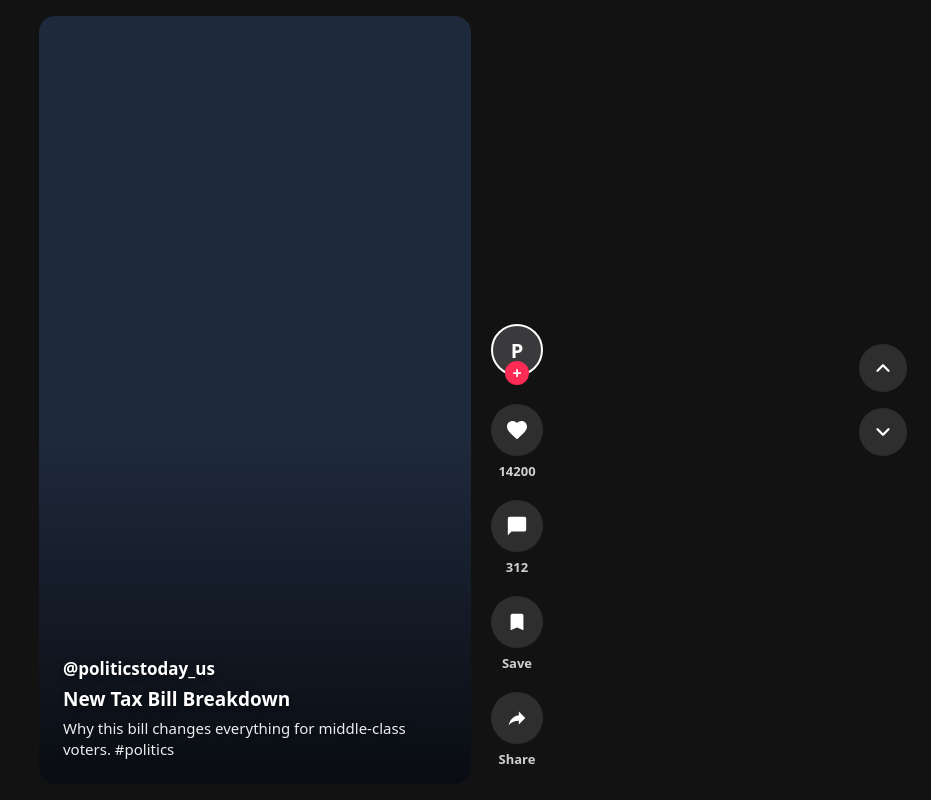
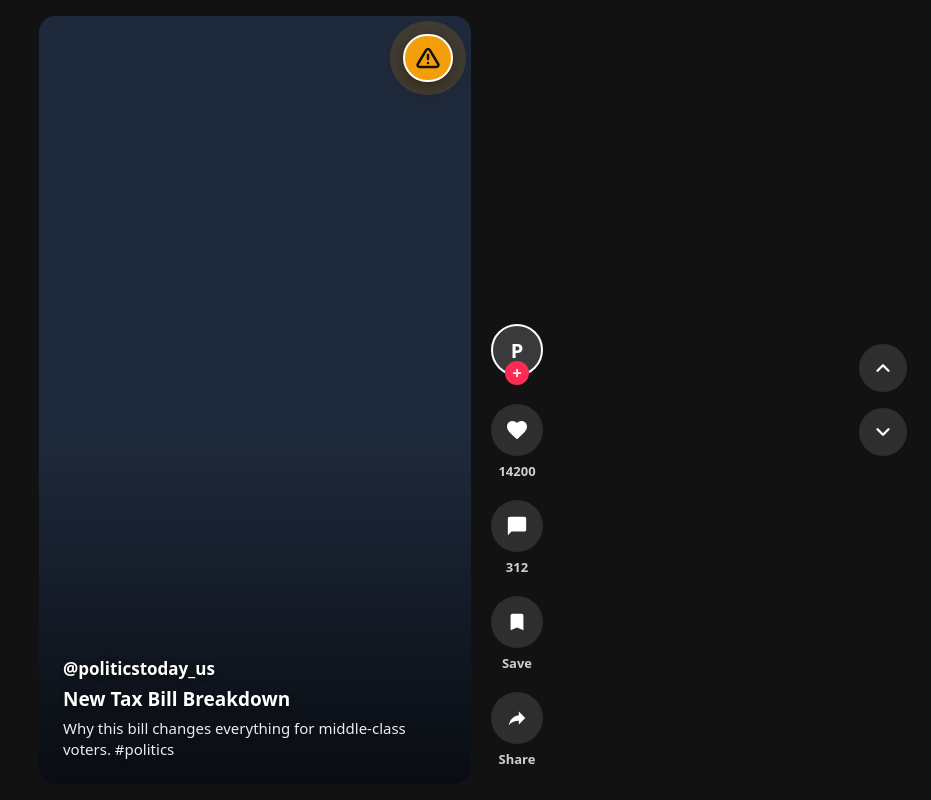
Before and after one commit to BhaaratMUIC/bias-checker, a plain HTML site: page index.html in a window 1280 px wide. Shown: the whole page, without its empty margins (349-1280 px from the left). Drawn offline with Linux system fonts and the light colour scheme.

Commit message:
add task 1 w/ improvements

```diff
--- a/app.js
+++ b/app.js
@@ -8,6 +8,17 @@ async function init() {
     <div class="slide">
       <div class="player-wrap">
         <section class="video-card" style="background:${p.color}">
+          ${p.biased ? `
+            <button class="bias-indicator" title="Potential bias detected" aria-label="Potential bias detected">
+              <svg class="warn-icon" viewBox="0 0 24 24" width="24" height="24" fill="none" stroke="currentColor" stroke-width="2.5" stroke-linecap="round" stroke-linejoin="round">
+                <path d="M10.29 3.86L1.82 18a2 2 0 0 0 1.71 3h16.94a2 2 0 0 0 1.71-3L13.71 3.86a2 2 0 0 0-3.42 0z"/>
+                <line x1="12" y1="9" x2="12" y2="13"/>
+                <line x1="12" y1="17" x2="12.01" y2="17"/>
+              </svg>
+              <span class="bias-label">Bias Alert</span>
+              <span class="bias-chevron">›</span>
+            </button>
+          ` : ""}
           <div class="play-status">▶</div>
           <div class="video-meta">
             <div class="handle">${p.handle}</div>
@@ -61,10 +72,33 @@ async function init() {
       </div>
     </div>
   `).join("");
+
+  // Trigger attention animation each time a biased post scrolls into view
+  const observer = new IntersectionObserver((entries) => {
+    entries.forEach((entry) => {
+      const badge = entry.target.querySelector(".bias-indicator");
+      if (!badge) return;
+      if (entry.isIntersecting) {
+        badge.classList.remove("compact");
+        badge.classList.add("attention");
+        clearTimeout(badge._timer);
+        badge._timer = setTimeout(() => badge.classList.add("compact"), 2800);
+      } else {
+        badge.classList.remove("attention", "compact");
+      }
+    });
+  }, { root: feed, threshold: 0.7 });
+
+  document.querySelectorAll(".slide").forEach((slide) => observer.observe(slide));
 }
 
-// Click handling for pause/play, like, and save
+// Click handling for bias indicator, pause/play, like, and save
 feed.addEventListener("click", (e) => {
+  if (e.target.closest(".bias-indicator")) {
+    // Hook for bias info panel later
+    return;
+  }
+
   const card = e.target.closest(".video-card");
   if (card) card.classList.toggle("paused");
 
--- a/posts.json
+++ b/posts.json
@@ -6,7 +6,8 @@
     "desc": "Why this bill changes everything for middle-class voters. #politics",
     "color": "#1e293b",
     "likes": 14200,
-    "comments": 312
+    "comments": 312,
+    "biased": true
   },
   {
     "id": 2,
@@ -15,7 +16,8 @@
     "desc": "Comparing solar subsidies vs. natural gas investments. #energy",
     "color": "#1f2937",
     "likes": 8350,
-    "comments": 128
+    "comments": 128,
+    "biased": true
   },
   {
     "id": 3,
@@ -24,6 +26,7 @@
     "desc": "A 60-second refresher on Senate cloture votes. #civics",
     "color": "#172554",
     "likes": 21900,
-    "comments": 540
+    "comments": 540,
+    "biased": false
   }
 ]
--- a/styles.css
+++ b/styles.css
@@ -8,9 +8,9 @@ body { background: #121212; color: #fff; width: 100vw; height: 100vh; overflow:
   overflow-y: scroll;
   scroll-snap-type: y mandatory;
   scroll-behavior: smooth;
-  scrollbar-width: none; /* Firefox */
+  scrollbar-width: none;
 }
-.feed::-webkit-scrollbar { display: none; } /* Chrome/Safari */
+.feed::-webkit-scrollbar { display: none; }
 
 .slide {
   width: 100%;
@@ -97,3 +97,77 @@ body { background: #121212; color: #fff; width: 100vw; height: 100vh; overflow:
   transition: background 0.15s;
 }
 .nav-btn:hover { background: rgba(255, 255, 255, 0.22); }
+
+/* Top-right expandable bias indicator */
+.bias-indicator {
+  position: absolute;
+  top: 18px;
+  right: 18px;
+  z-index: 3;
+  height: 48px;
+  padding: 0 14px;
+  border-radius: 999px;
+  border: 2.5px solid #ffffff;
+  background: #f59e0b;
+  color: #121212;
+  font-weight: 700;
+  font-size: 14px;
+  display: flex;
+  align-items: center;
+  gap: 8px;
+  cursor: pointer;
+  box-shadow: 0 4px 16px rgba(0, 0, 0, 0.6);
+  transition: padding 0.3s ease, gap 0.3s ease, transform 0.15s, background 0.15s;
+}
+
+.bias-indicator .bias-label,
+.bias-indicator .bias-chevron {
+  white-space: nowrap;
+  overflow: hidden;
+  max-width: 100px;
+  transition: max-width 0.3s ease, opacity 0.25s ease;
+}
+
+.bias-indicator .bias-chevron { font-size: 20px; line-height: 1; }
+
+/* Compact circular state after 2.8s */
+.bias-indicator.compact {
+  padding: 0 11px;
+  gap: 0;
+}
+.bias-indicator.compact .bias-label,
+.bias-indicator.compact .bias-chevron {
+  max-width: 0;
+  opacity: 0;
+}
+
+/* Re-expand on hover */
+.bias-indicator:hover {
+  background: #fbbf24;
+  padding: 0 14px;
+  gap: 8px;
+  animation: none;
+}
+.bias-indicator:hover .bias-label,
+.bias-indicator:hover .bias-chevron {
+  max-width: 100px;
+  opacity: 1;
+}
+
+/* Scroll-triggered pop + wiggle, followed by pulse */
+.bias-indicator.attention {
+  animation: bias-pop 0.55s ease-out, bias-pulse 1.8s 0.6s infinite ease-out;
+}
+
+@keyframes bias-pop {
+  0%   { transform: scale(0.6); opacity: 0; }
+  50%  { transform: scale(1.12) rotate(-5deg); opacity: 1; }
+  75%  { transform: scale(1.05) rotate(4deg); }
+  100% { transform: scale(1) rotate(0deg); }
+}
+
+@keyframes bias-pulse {
+  0%   { box-shadow: 0 0 0 0 rgba(245, 158, 11, 0.85), 0 4px 16px rgba(0, 0, 0, 0.6); }
+  70%  { box-shadow: 0 0 0 16px rgba(245, 158, 11, 0), 0 4px 16px rgba(0, 0, 0, 0.6); }
+  100% { box-shadow: 0 0 0 0 rgba(245, 158, 11, 0), 0 4px 16px rgba(0, 0, 0, 0.6); }
+}
```
